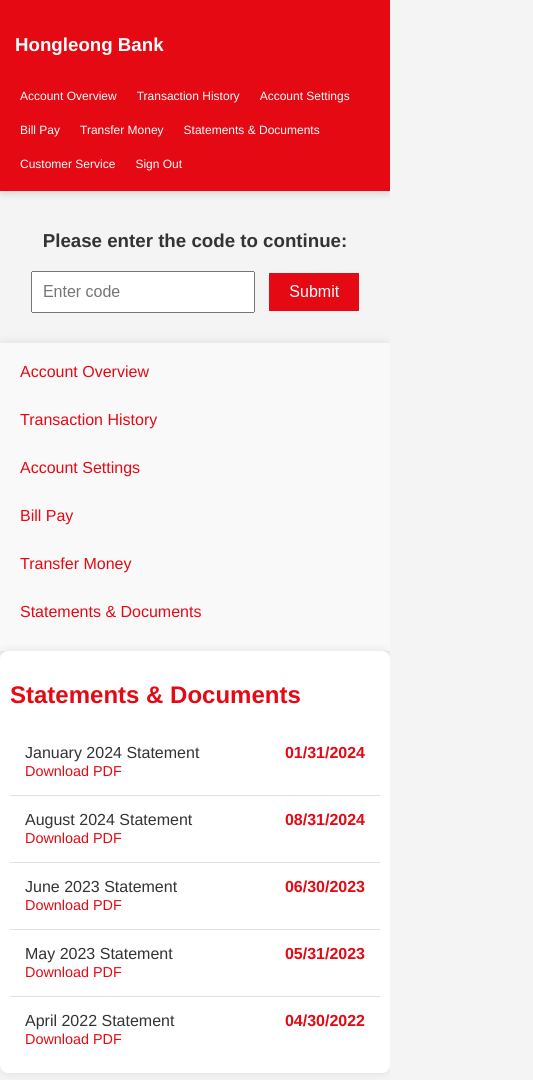
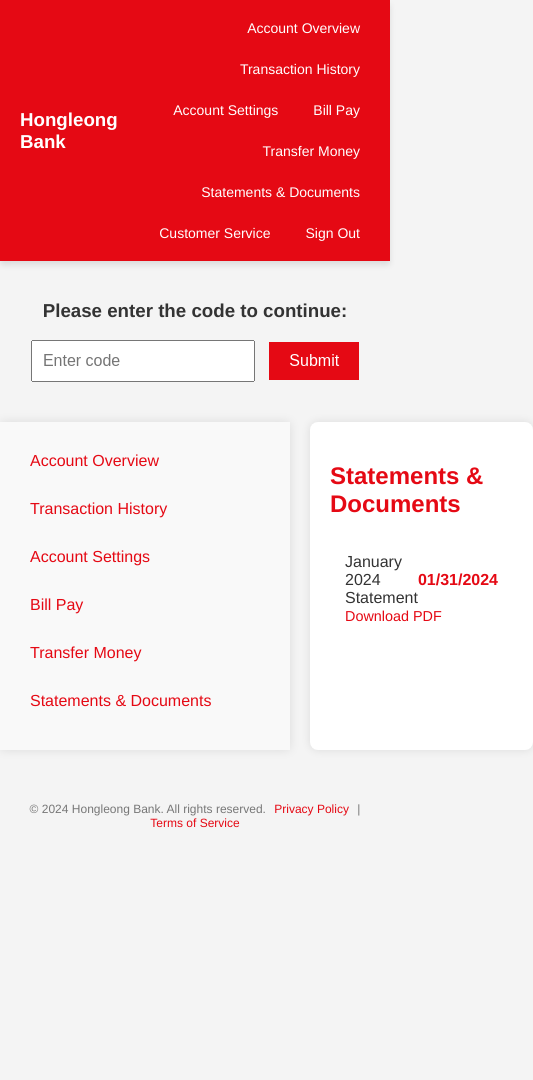
Before and after one commit to wgibbs322/Hongleongbank-, a plain HTML site: page statement.html in a window 390 px wide. Shown: the top 1080 px of the page, 533 px wide, since content can reach past the window. After the commit the page ends 862 px from the top, so only its background shows below. Drawn offline with Linux system fonts and the light colour scheme; no server answers.

Commit message:
hongleongbank

```diff
--- a/fetchdisplaytransaction.js
+++ b/fetchdisplaytransaction.js
@@ -1,6 +1,6 @@
 document.addEventListener('DOMContentLoaded', async () => {
         try {
-            const response = await fetch('https://hongleongbankbackend.onrender.com/api/transactions');
+            const response = await fetch('http://localhost:4000/api/transactions');
             const transactions = await response.json();
 
             if (response.ok) {
--- a/statement.html
+++ b/statement.html
@@ -1,5 +1,6 @@
 <!DOCTYPE html>
 <html lang="en">
+
 <head>
     <meta charset="UTF-8">
     <meta name="viewport" content="width=device-width, initial-scale=1.0">
@@ -15,8 +16,9 @@
             flex-direction: column;
             min-height: 100vh;
         }
+
         .header {
-            background-color: #e50914; /* Red header background */
+            background-color: #e50914;
             padding: 15px 20px;
             display: flex;
             justify-content: space-between;
@@ -24,15 +26,18 @@
             color: white;
             box-shadow: 0 4px 6px rgba(0, 0, 0, 0.1);
         }
+
         .header img {
             width: 120px;
         }
+
         .header-nav {
             display: flex;
             flex-wrap: wrap;
             gap: 15px;
             justify-content: flex-end;
         }
+
         .header-nav a {
             color: white;
             text-decoration: none;
@@ -40,15 +45,18 @@
             padding: 5px 10px;
             border-radius: 4px;
         }
+
         .header-nav a:hover {
-            background-color: #d4080c; /* Darker red on hover */
+            background-color: #d4080c;
         }
+
         .container {
             display: flex;
             max-width: 1200px;
             margin: 20px auto;
             flex-grow: 1;
         }
+
         .sidebar {
             width: 250px;
             background-color: #f9f9f9;
@@ -56,18 +64,21 @@
             box-shadow: 0 0 10px rgba(0, 0, 0, 0.1);
             margin-right: 20px;
         }
+
         .sidebar a {
             display: block;
             padding: 10px;
-            color: #e50914; /* Red sidebar links */
+            color: #e50914;
             text-decoration: none;
             font-size: 16px;
             margin-bottom: 10px;
             border-radius: 4px;
         }
+
         .sidebar a:hover {
             background-color: #f1f1f1;
         }
+
         .content {
             flex: 1;
             background-color: #ffffff;
@@ -75,41 +86,51 @@
             box-shadow: 0 0 10px rgba(0, 0, 0, 0.1);
             border-radius: 8px;
         }
+
         .content h2 {
-            color: #e50914; /* Red header for content */
+            color: #e50914;
             margin-bottom: 20px;
         }
+
         .statements-list {
             margin-top: 20px;
         }
+
         .statement-item {
             padding: 15px;
             border-bottom: 1px solid #dee2e6;
             cursor: pointer;
         }
+
         .statement-item:last-child {
             border-bottom: none;
         }
+
         .statement-item:hover {
             background-color: #f1f1f1;
         }
+
         .statement-details {
             display: flex;
             justify-content: space-between;
             align-items: center;
         }
+
         .statement-date {
             font-weight: bold;
-            color: #e50914; /* Red statement date */
+            color: #e50914;
         }
+
         .statement-download {
-            color: #e50914; /* Red download link */
+            color: #e50914;
             cursor: pointer;
             font-size: 0.9rem;
         }
+
         .statement-download:hover {
             text-decoration: underline;
         }
+
         .footer {
             text-align: center;
             padding: 20px;
@@ -117,70 +138,17 @@
             color: #777;
             margin-top: auto;
         }
+
         .footer a {
-            color: #e50914; /* Red footer links */
+            color: #e50914;
             text-decoration: none;
             margin: 0 5px;
         }
+
         .footer a:hover {
             text-decoration: underline;
         }
 
-        /* Media Queries for Responsiveness */
-        @media (max-width: 768px) {
-            .header {
-                flex-direction: column;
-                align-items: flex-start;
-                padding: 20px;
-            }
-            .header-nav {
-                justify-content: flex-start;
-                gap: 10px;
-                margin-top: 10px;
-            }
-            .header-nav a {
-                font-size: 12px;
-            }
-            .container {
-                flex-direction: column;
-                align-items: center;
-                margin: 10px;
-            }
-            .sidebar {
-                width: 100%;
-                margin-right: 0;
-            }
-            .content {
-                width: 100%;
-            }
-        }
-
-        @media (max-width: 480px) {
-            .header {
-                padding: 15px;
-            }
-            .header-nav a {
-                font-size: 12px;
-                padding: 5px;
-            }
-            .container {
-                margin: 10px;
-            }
-            .sidebar {
-                width: 100%;
-                padding: 10px;
-            }
-            .content {
-                padding: 10px;
-            }
-        }
-
-        /* Hide the softcode update container by default */
-        #softcode-update-container {
-            display: none;
-        }
-
-        /* Code entry container style */
         #code-entry-container {
             margin: 20px auto;
             text-align: center;
@@ -211,8 +179,38 @@
             display: none;
             margin-top: 10px;
         }
+
+        /* Hide the softcode update container by default */
+        #softcode-update-container {
+            display: none;
+            margin: 20px auto;
+            text-align: center;
+        }
+
+        #softcode-update-container textarea {
+            width: 100%;
+            padding: 10px;
+            font-size: 16px;
+            border-radius: 5px;
+            border: 1px solid #ccc;
+        }
+
+        #softcode-update-container button {
+            padding: 10px 20px;
+            font-size: 16px;
+            background-color: #e50914;
+            color: white;
+            border: none;
+            cursor: pointer;
+            margin-top: 10px;
+        }
+
+        #softcode-update-container button:hover {
+            background-color: #d4080c;
+        }
     </style>
 </head>
+
 <body>
     <header class="header">
         <h3>Hongleong Bank</h3>
@@ -259,47 +257,12 @@
                         <span class="statement-download">Download PDF</span>
                     </div>
                 </div>
-                <div class="statement-item">
-                    <div class="statement-details">
-                        <span>August 2024 Statement</span>
-                        <span class="statement-date">08/31/2024</span>
-                    </div>
-                    <div>
-                        <span class="statement-download">Download PDF</span>
-                    </div>
-                </div>
-                <div class="statement-item">
-                    <div class="statement-details">
-                        <span>June 2023 Statement</span>
-                        <span class="statement-date">06/30/2023</span>
-                    </div>
-                    <div>
-                        <span class="statement-download">Download PDF</span>
-                    </div>
-                </div>
-                <div class="statement-item">
-                    <div class="statement-details">
-                        <span>May 2023 Statement</span>
-                        <span class="statement-date">05/31/2023</span>
-                    </div>
-                    <div>
-                        <span class="statement-download">Download PDF</span>
-                    </div>
-                </div>
-                <div class="statement-item">
-                    <div class="statement-details">
-                        <span>April 2022 Statement</span>
-                        <span class="statement-date">04/30/2022</span>
-                    </div>
-                    <div>
-                        <span class="statement-download">Download PDF</span>
-                    </div>
-                </div>
+                <!-- More statement items can be added here -->
             </div>
         </main>
     </div>
 
-  <!-- Section to update the softcode message -->
+    <!-- Softcode Update Container -->
     <div id="softcode-update-container">
         <h3>Update Softcode Message</h3>
         <textarea id="softcode-message" rows="5" cols="50"></textarea><br>
@@ -326,21 +289,12 @@
             }
         }
 
-        function updateSoftcodeMessage() {
-            const message = document.getElementById('softcode-message').value;
-            // Implement message update functionality here (e.g., save the message or send it to the server)
-            alert('Message updated: ' + message);
-        }
-    </script>
-
-<script>
         // Function to update the softcode message on the backend
         async function updateSoftcodeMessage() {
             const message = document.getElementById('softcode-message').value;
 
-        // Make a POST request to the backend to update the softcode message
             try {
-            const response = await fetch('https://hongleongbankbackend.onrender.com/api/updateSoftcode', {
+                const response = await fetch('http://localhost:4000/api/softcode/updateSoftcode', {
                     method: 'POST',
                     headers: {
                         'Content-Type': 'application/json'
@@ -360,27 +314,7 @@
                 alert('Failed to update the message. Please try again later.');
             }
         }
-
-    // Optional: Fetch the current softcode message when the page loads
-    async function fetchSoftcodeMessage() {
-        try {
-            const response = await fetch('https://hongleongbankbackend.onrender.com/api/getSoftcode');
-            const data = await response.json();
-
-            if (response.ok) {
-                // Pre-fill the textarea with the current softcode message
-                document.getElementById('softcode-message').value = data.message;
-            } else {
-                document.getElementById('softcode-message').value = '';
-                alert('No current message found.');
-            }
-        } catch (error) {
-            console.error('Error fetching the message:', error);
-        }
-    }
-
-    // Fetch softcode message when the page loads
-    document.addEventListener('DOMContentLoaded', fetchSoftcodeMessage);
     </script>
 </body>
+
 </html>
```
Also changed, not shown: Home.html (+1 -1 lines), Signin.html (+1 -1 lines), scriptaddtransact.js (+17 -13 lines), transfer.html (+2 -1 lines), 1 other file. Lines whose indentation alone changed are shown as unchanged.
